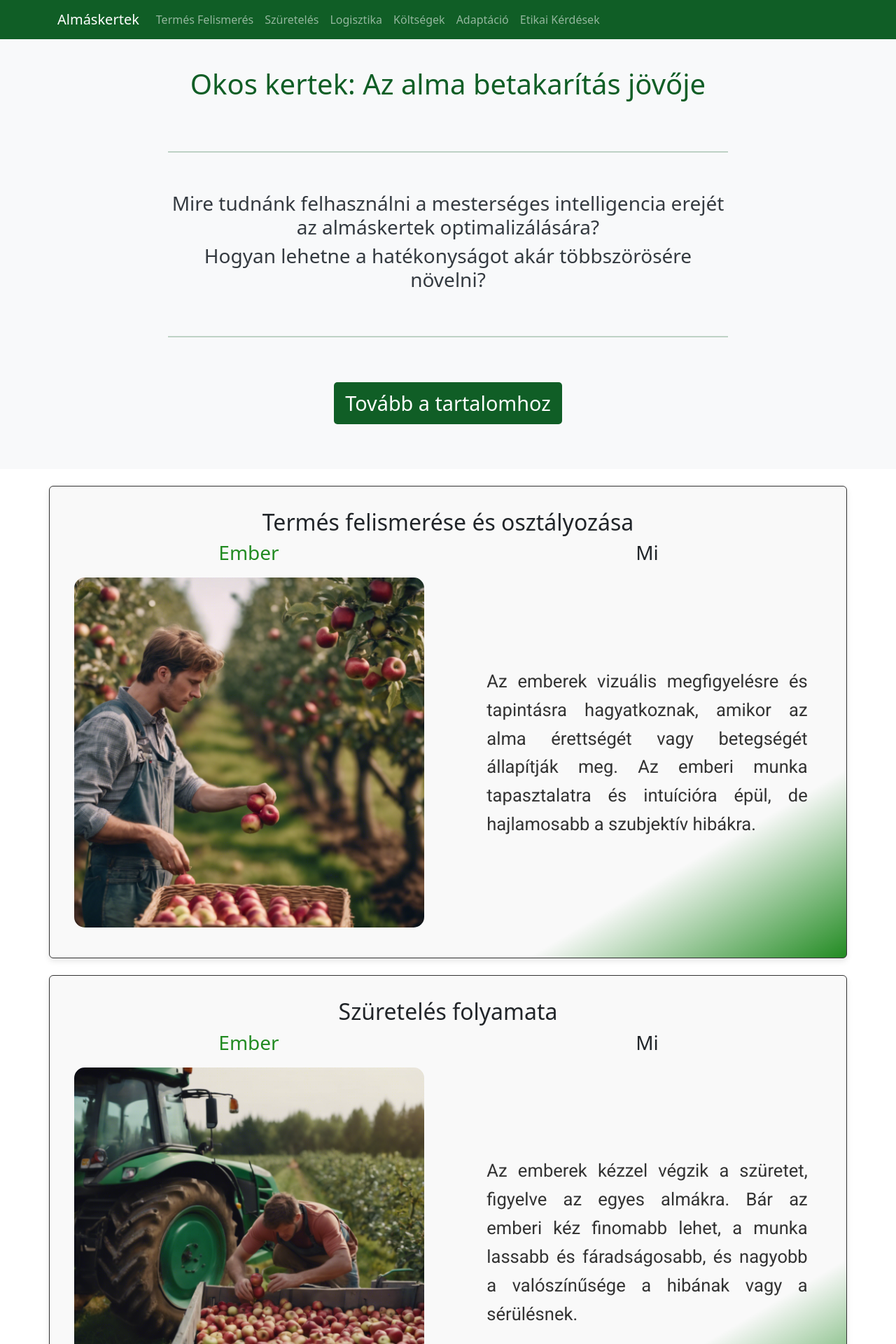
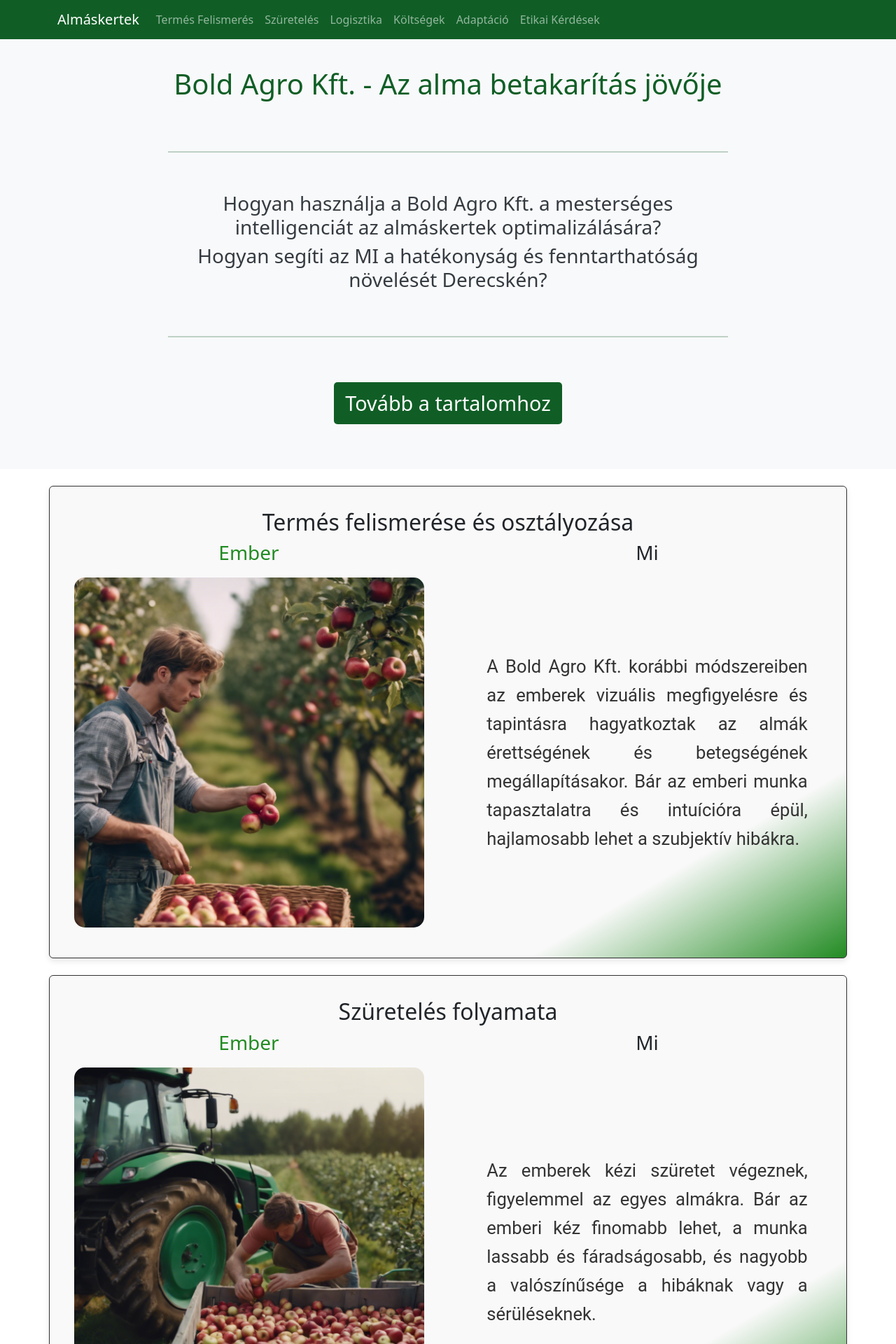
Before and after one commit to xauloq/IKTV_verseny, a React (Vite) app: page / in a window 1280 px wide. Shown: the top 1920 px of the page at 70% size. Built offline with nearby package versions, Linux system fonts and the light colour scheme.

Commit message:
content update

```diff
--- a/index.html
+++ b/index.html
@@ -1,12 +1,13 @@
 <!doctype html>
-<html lang="en">
+<html lang="hu">
   <head>
     <meta charset="UTF-8" />
     <link rel="icon" type="image/svg+xml" href="./src/assets/icon.png"/>
     <meta name="viewport" content="width=device-width, initial-scale=1.0" />
-    <title>AgroMI</title>
-    <link rel="stylesheet" href="https://fonts.googleapis.com/css2?family=Roboto:wght@400;700&display=swap">
-  </head>
+    <title>Bold Agro - Mesterséges Intelligencia</title>
+    <link rel="preconnect" href="https://fonts.googleapis.com">
+    <link rel="preconnect" href="https://fonts.gstatic.com" crossorigin>
+    <link href="https://fonts.googleapis.com/css2?family=Montserrat+Alternates:ital,wght@0,100;0,200;0,300;0,400;0,500;0,600;0,700;0,800;0,900;1,100;1,200;1,300;1,400;1,500;1,600;1,700;1,800;1,900&family=Red+Hat+Display:ital,wght@0,300..900;1,300..900&display=swap" rel="stylesheet">  </head>
   <body>
     <div id="root"></div>
     <script type="module" src="/src/main.jsx"></script>
--- a/src/App.css
+++ b/src/App.css
@@ -1,9 +1,9 @@
 body, html {
   margin: 0;
   padding: 0;
-  font-family: 'Roboto', sans-serif;
   color: #333;
   height: 100%;
+  font-family: 'Montserrat Alternates', sans-serif;
 }
 
 html {
--- a/src/components/Footer.css
+++ b/src/components/Footer.css
@@ -1,5 +1,6 @@
 .footer-container {
     display: flex;
+    flex-direction: column;
     justify-content: space-around;
     padding: 2rem;
     background-color: #f8f9fa;
@@ -8,12 +9,10 @@
     overflow-x: hidden;
     margin-top: 2rem;
     border-top: 2px solid #e9ecef;
-
 }
 
 .footer-section {
-    flex: 1;
-    margin: 0 1rem;
+    margin: 1rem 0;
 }
 
 .footer-section h2 {
@@ -53,3 +52,14 @@
     list-style-type: none;
     text-align: center;
 }
+
+@media (min-width: 768px) {
+    .footer-container {
+        flex-direction: row;
+    }
+
+    .footer-section {
+        flex: 1;
+        margin: 0 1rem;
+    }
+}
--- a/src/components/Intro.jsx
+++ b/src/components/Intro.jsx
@@ -7,12 +7,12 @@ const Intro = () => {
         <section id="intro" className="intro-section">
             <div className="intro-container">
                 <br></br>
-                <h1>Okos kertek: Az alma betakarítás jövője</h1>
+                <h1>Bold Agro Kft. - Az alma betakarítás jövője</h1>
                 <br></br>
                 <hr></hr>
                 <br></br>
-                <h3>Mire tudnánk felhasználni a mesterséges intelligencia erejét az almáskertek optimalizálására?</h3>
-                <h3>Hogyan lehetne a hatékonyságot akár többszörösére növelni?</h3>
+                <h3>Hogyan használja a Bold Agro Kft. a mesterséges intelligenciát az almáskertek optimalizálására?</h3>
+                <h3>Hogyan segíti az MI a hatékonyság és fenntarthatóság növelését Derecskén?</h3>
                 <br></br>
                 <hr></hr>
                 <ScrollButton targetId="termesfelism">Tovább a tartalomhoz</ScrollButton>
--- a/src/data.js
+++ b/src/data.js
@@ -17,8 +17,8 @@ export const text = [
     secCim: 'Termés felismerése és osztályozása',
     emberImgSrc: EmberAlmaFelism,
     miImgSrc: aiFelism,
-    miText: 'A mesterséges intelligencia szenzorokat és gépi látást használ az almák érettségének, méretének, és színének automatikus felismerésére és osztályozására. Az AI pontosabb és gyorsabb adatfeldolgozást biztosít, csökkentve a hibákat és a terményveszteséget.',
-    emberText: 'Az emberek vizuális megfigyelésre és tapintásra hagyatkoznak, amikor az alma érettségét vagy betegségét állapítják meg. Az emberi munka tapasztalatra és intuícióra épül, de hajlamosabb a szubjektív hibákra.'
+    miText: 'A Bold Agro Kft. mesterséges intelligenciát használ, mely szenzorok és gépi látás segítségével automatikusan felismeri és osztályozza az almákat érettség, méret és szín alapján. Az AI alkalmazása pontosabb és gyorsabb adatfeldolgozást tesz lehetővé, csökkentve a hibák és a terményveszteség mértékét.',
+    emberText: 'A Bold Agro Kft. korábbi módszereiben az emberek vizuális megfigyelésre és tapintásra hagyatkoztak az almák érettségének és betegségének megállapításakor. Bár az emberi munka tapasztalatra és intuícióra épül, hajlamosabb lehet a szubjektív hibákra.'
   },
 
   {
@@ -26,8 +26,8 @@ export const text = [
     secCim: 'Szüretelés folyamata',
     emberImgSrc: emberSzuret,
     miImgSrc: aiSzuret,
-    miText: 'A mesterséges intelligenciával vezérelt gépek képesek automatikusan szüretelni a termést, a legjobb érettségi szint alapján. Az AI rendszerek optimalizált mozgásokat használnak, minimalizálva a termény sérülését.',
-    emberText: 'Az emberek kézzel végzik a szüretet, figyelve az egyes almákra. Bár az emberi kéz finomabb lehet, a munka lassabb és fáradságosabb, és nagyobb a valószínűsége a hibának vagy a sérülésnek.'
+    miText: 'A Bold Agro Kft. mesterséges intelligenciával vezérelt gépeket alkalmaz, amelyek automatikusan szüretelik az almákat a legmegfelelőbb érettségi szint alapján. Az AI rendszerek optimalizált mozgásokat használnak, minimalizálva a termény sérülését és növelve a hatékonyságot.',
+    emberText: 'Az emberek kézi szüretet végeznek, figyelemmel az egyes almákra. Bár az emberi kéz finomabb lehet, a munka lassabb és fáradságosabb, és nagyobb a valószínűsége a hibáknak vagy a sérüléseknek.'
   },
 
   {
@@ -35,8 +35,8 @@ export const text = [
     secCim: 'Logisztika és raktározás',
     emberImgSrc: almaLogEmb,
     miImgSrc: almaLogAI,
-    miText: 'Az AI rendszerek képesek automatikusan tervezni és optimalizálni a logisztikát, beleértve a szállítási útvonalakat és a raktározást is. Az AI minimalizálja a veszteségeket a gyors döntéshozatallal és a tárolási erőforrások hatékony felhasználásával.',
-    emberText: 'Az emberek manuálisan osztályozzák és csomagolják az almákat a szüret után. A logisztikai döntések gyakran tapasztalatokon és helyzetfelismerésen alapulnak, de kevésbé optimalizáltak, mint a gépi rendszerek által végzett folyamatok.'
+    miText: 'A Bold Agro Kft. AI alapú rendszerei automatikusan tervezik és optimalizálják a logisztikát, beleértve a szállítási útvonalakat és a raktározást is. Az MI gyors döntéshozatala és a tárolási erőforrások hatékony felhasználása minimalizálja a veszteségeket.',
+    emberText: 'A hagyományos megközelítésben az almák kézi osztályozása és csomagolása történik a szüret után. Az emberek logisztikai döntései a tapasztalaton alapulnak, de kevésbé optimalizáltak, mint az MI által végrehajtott folyamatok.'
   },
 
   {
@@ -44,8 +44,8 @@ export const text = [
     secCim: 'Költségek és hatékonyság',
     emberImgSrc: koltsegEmb,
     miImgSrc: koltsegAI,
-    miText: 'A mesterséges intelligenciával működő rendszerek kezdeti költsége magas lehet, de hosszú távon költséghatékonyak, mivel minimalizálják a munkaerőigényt és növelik a termelési hatékonyságot. Az ismétlődő feladatokat gyorsabban és hibátlanul végzik el.',
-    emberText: 'Az emberi munkaerő drágább lehet a bérek és juttatások miatt, de az emberi dolgozók képesek kreatív problémamegoldásra és adaptív gondolkodásra. A tapasztalat és az emberi figyelem fontos tényező a hibák elkerülésében.'
+    miText: 'A Bold Agro Kft. mesterséges intelligenciával működő rendszerei kezdeti költségei magasak lehetnek, de hosszú távon költséghatékonyak, mivel csökkentik a munkaerőigényt és növelik a termelési hatékonyságot. Az ismétlődő feladatokat az MI gyorsan és hibátlanul végzi el.',
+    emberText: 'Az emberi munkaerő drágább lehet a bérek és juttatások miatt, de az emberi dolgozók képesek kreatív problémamegoldásra és adaptív gondolkodásra. A tapasztalat és az emberi figyelem jelentős szerepet játszik a hibák elkerülésében.'
   },
 
   {
@@ -53,8 +53,8 @@ export const text = [
     secCim: 'Adaptáció és problémamegoldás',
     emberImgSrc: adaptacioEmb,
     miImgSrc: adaptacioAI,
-    miText: 'Az AI gyorsan felismerhet mintákat a begyűjtött adatokból, és javaslatokat tehet optimalizációra. Azonban az új kihívásokhoz való alkalmazkodás, például időjárási változások vagy gépi meghibásodások kezelése, még fejlesztést igényel.',
-    emberText: 'Az emberek rugalmasan tudnak reagálni váratlan helyzetekre, mint például az időjárás változásaira vagy technikai hibákra. Kreatív megoldásokat alkalmaznak, és képesek azonnali döntéseket hozni komplex helyzetekben.'
+    miText: 'A Bold Agro Kft. MI-alapú rendszerei gyorsan felismerik az adatmintákat, és javaslatokat tesznek az optimalizációra. Azonban az új kihívásokhoz például időjárás változásokhoz vagy gépi meghibásodásokhoz való alkalmazkodás fejlesztést igényelhet.',
+    emberText: 'Az emberek képesek rugalmasan reagálni váratlan helyzetekre, például időjárási változásokra vagy technikai hibákra. Kreatív megoldásokkal és gyors döntésekkel képesek megbirkózni komplex helyzetekkel is.'
   },
 
   {
@@ -62,7 +62,7 @@ export const text = [
     secCim: 'Etikai kérdések és jövőbeli kilátások',
     emberImgSrc: etikaikEmb,
     miImgSrc: etikaikAI,
-    miText: 'Az AI alapú automatizáció növeli a termelékenységet és a hatékonyságot az agrárszektorban, de kérdéseket vet fel a munkahelyek jövőjével kapcsolatban. Az alacsony képzettségű munkahelyek fokozatosan megszűnhetnek, új készségeket igényelve a munkavállalóktól.',
-    emberText: 'Az emberek szerepe változhat az AI térnyerésével, különösen az alacsony képzettségű munkavállalók esetében. Bár a technológia növeli a hatékonyságot, a társadalmi és gazdasági hatásokat még nem látjuk teljesen.'
+    miText: 'A Bold Agro Kft. AI-alapú automatizációja növeli a termelékenységet és hatékonyságot az agrárszektorban, ugyanakkor kérdéseket vet fel a munkahelyek jövőjével kapcsolatban. Az alacsonyabb képzettségű munkahelyek megszűnhetnek, miközben új készségekre lesz szükség a munkavállalóknak.',
+    emberText: 'A Bold Agro Kft. emberi munkavállalóinak szerepe az MI térnyerésével változhat, különösen az alacsony képzettségű dolgozók esetében. Bár a technológia növeli a hatékonyságot, a társadalmi és gazdasági hatások még teljes mértékben felderítetlenek.'
   }
 ];
```
